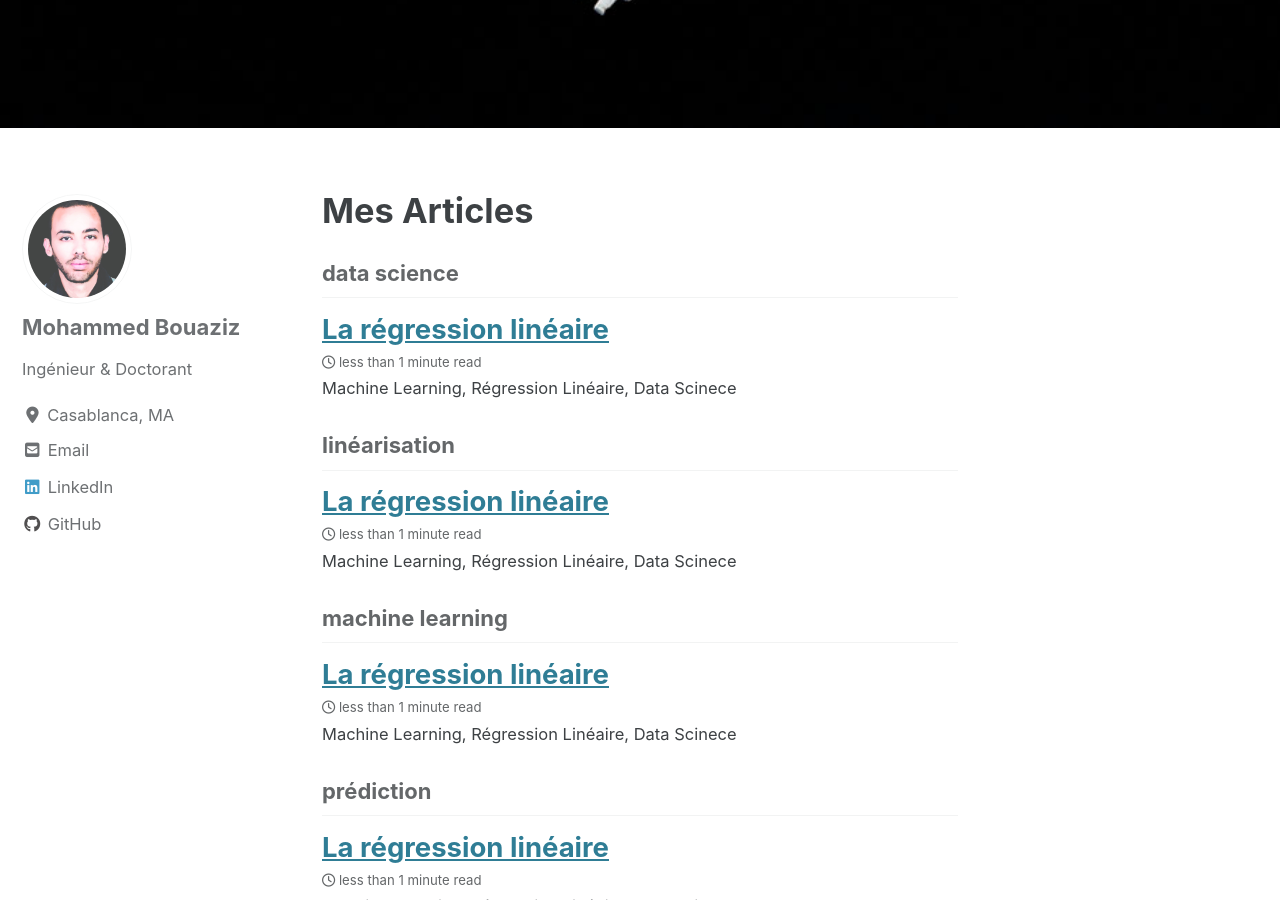
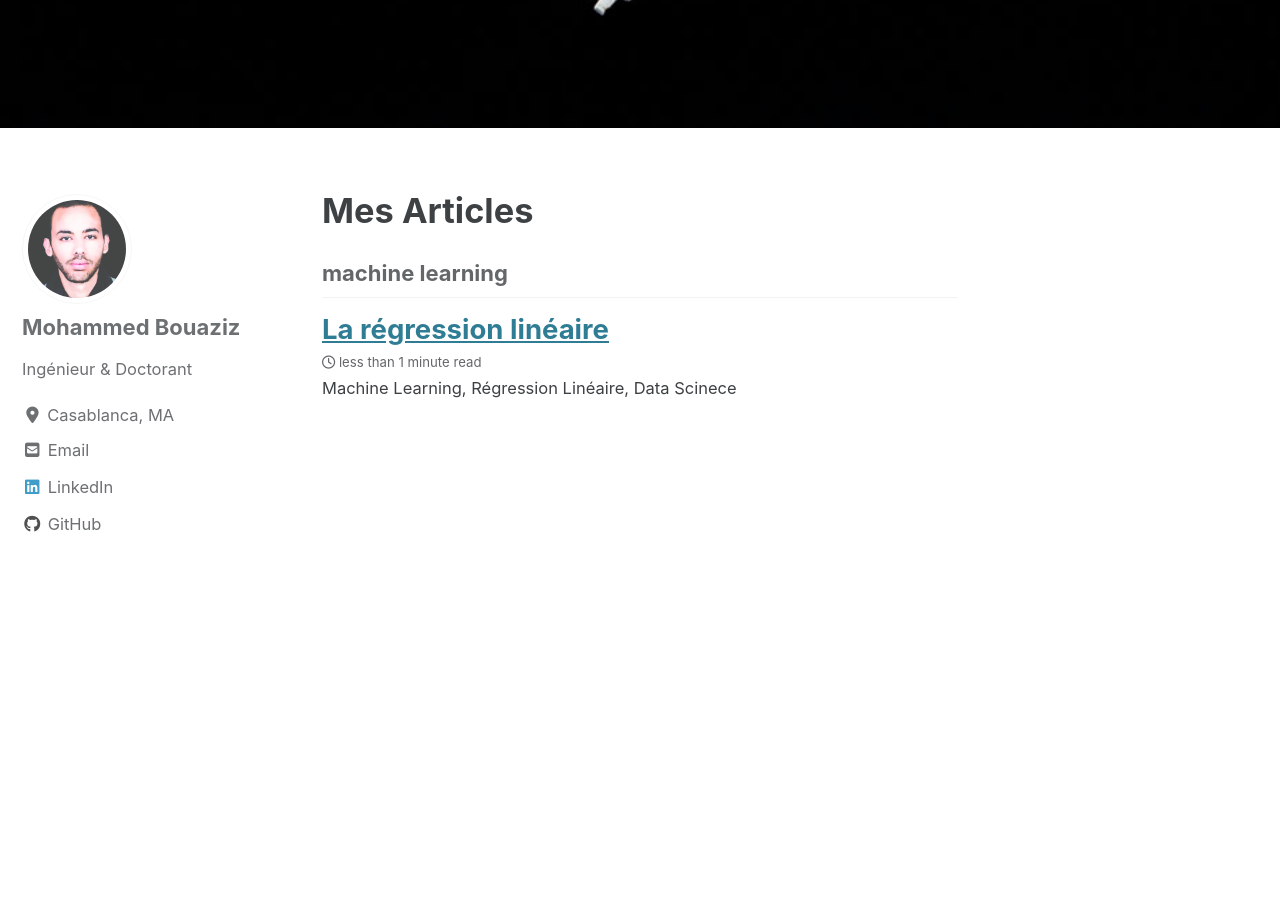
Before and after one commit to mohammed-bouaziz/mohammed-bouaziz.github.io, a Jekyll site: the page built from _pages/machinelearning.md, in a window 1280 px wide and 900 px high, scrolled down 305 px. Built offline with Jekyll 4.4.1, drawn with Linux system fonts in a browser that asks for light colours; cached includes are drawn as plain includes; nearby versions of some CDN libraries.

Commit message:
new art ĝ

```diff
--- a/_posts/2020-04-12-reglin.md
+++ b/_posts/2020-04-12-reglin.md
@@ -1,7 +1,7 @@
 ---
 title: "La régression linéaire"
 date: 2020-04-12
-tags: [machine learning, data science, prédiction, linéarisation]
+tags: [machine learning]
 header:
     image: "/images/line/reg.png"
 excerpt: "Machine Learning, Régression Linéaire, Data Scinece"
@@ -44,7 +44,7 @@ Python block:
 Here's some inline code `X + y`.
 
 Here's an image:
-<img src="{{ site.url }}{{ site.baseurl }}images/line/reg.png" alt="Linear regression">
+<img src="{{ site.url }}{{ site.baseurl }}/images/line/reg.png" alt="Linear regression">
 
 Here's some math:
 $$z=A + B$$
```
